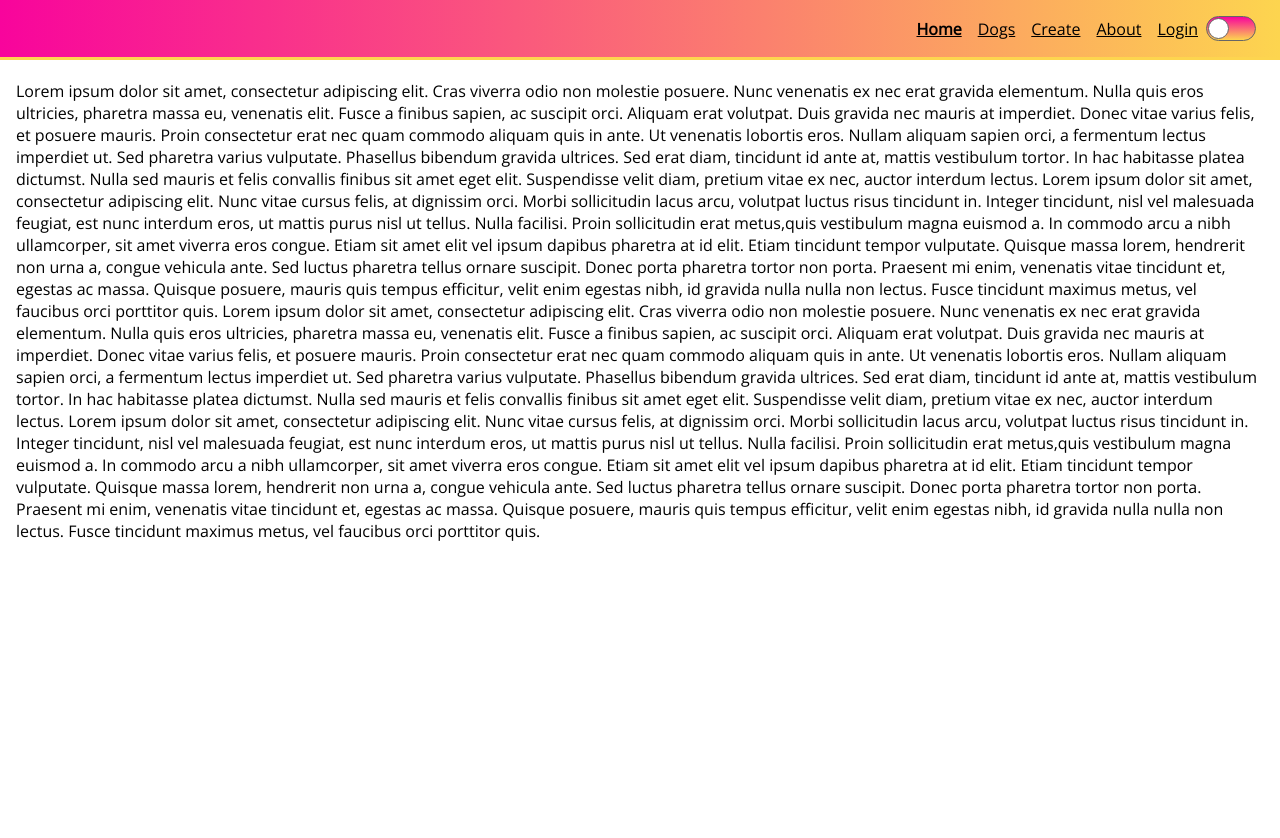
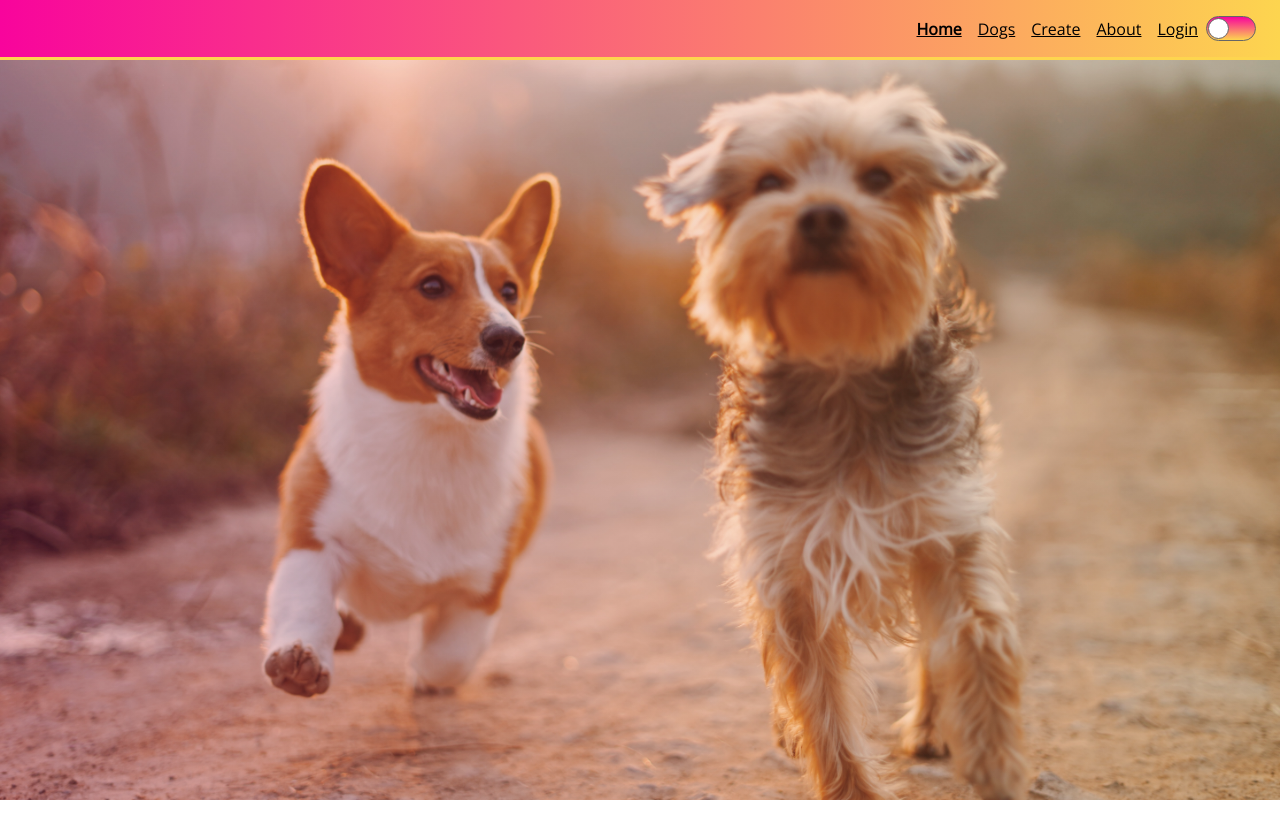
Before and after one commit to fuhrn/PI-Dogs, a React (Create React App) app in the folder client/: page / in a window 1280 px wide. Shown: the top 838 px of the page. After the commit the page ends 800 px from the top, so only its background shows below. Built offline with nearby package versions, Linux system fonts and the light colour scheme.

Commit message:
land Page avanzada

```diff
--- a/client/src/components/App.js
+++ b/client/src/components/App.js
@@ -13,7 +13,6 @@ import DarkTheme from 'themes/dark';
 
 const GlobalStyle = createGlobalStyle`
   body{
-    background: ${(p) => p.theme.bodyBackgroundColor};
     min-height: 100vh;
     margin: 0;
     color: ${(p) => p.theme.bodyFontColor};
--- a/client/src/components/common/DisplayDogs.js
+++ b/client/src/components/common/DisplayDogs.js
@@ -1,6 +1,6 @@
 import { useState, useEffect } from "react";
 import { useDispatch, useSelector } from "react-redux";
-import { Link } from "react-router-dom";
+// import { Link } from "react-router-dom";
 import { getDogs } from "../../redux/actions";
 import { Pagination, Card } from "components/common";
 import styled from "styled-components";
--- a/client/src/components/pages/Home.js
+++ b/client/src/components/pages/Home.js
@@ -1,68 +1,46 @@
-import { Header, Layout } from "components/common";
 import styled from "styled-components";
+import bkg from "../../assets/dogs.jpeg";
+import { Header } from "components/common";
+import theme from "themes/light";
+
+const primary = theme.primaryColor + '20';
+const secondary = theme.secondaryColor + "20";
 
 
 
+const Wrapper = styled.div`
+    display: grid;
+    height: 100%;   /*el 100% de la altura visible del viewport*/
+    min-height: 100vh;
+    grid-template-columns: 1fr;
+    grid-template-rows: 6rem 1fr 8rem;
+    position: relative;
+`
 
-export default function About() {
+const Img = styled.img`
+  width: 100%;
+  height: 100vh;
+  object-fit: cover;
+  position: absolute;
+  z-index: -1;
+`;
+
+const Background = styled.div`
+  height: 100vh;
+  width: 100%;
+  position: absolute;
+  z-index: -1;
+  background: linear-gradient(to right, ${primary}, ${secondary});
+`;
+
+const Home = ({ children }) => {
   return (
-    <div>
-      <Header />
-      <Layout>
+    <Wrapper>
+      <Header/>
+      <Img src={bkg} alt="" />
+      <Background/>
+    </Wrapper>
+  );
+};
 
-        <p>
-          Lorem ipsum dolor sit amet, consectetur adipiscing elit. Cras viverra
-          odio non molestie posuere. Nunc venenatis ex nec erat gravida
-          elementum. Nulla quis eros ultricies, pharetra massa eu, venenatis
-          elit. Fusce a finibus sapien, ac suscipit orci. Aliquam erat volutpat.
-          Duis gravida nec mauris at imperdiet. Donec vitae varius felis, et
-          posuere mauris. Proin consectetur erat nec quam commodo aliquam quis
-          in ante. Ut venenatis lobortis eros. Nullam aliquam sapien orci, a
-          fermentum lectus imperdiet ut. Sed pharetra varius vulputate.
-          Phasellus bibendum gravida ultrices. Sed erat diam, tincidunt id ante
-          at, mattis vestibulum tortor. In hac habitasse platea dictumst. Nulla
-          sed mauris et felis convallis finibus sit amet eget elit. Suspendisse
-          velit diam, pretium vitae ex nec, auctor interdum lectus. Lorem ipsum
-          dolor sit amet, consectetur adipiscing elit. Nunc vitae cursus felis,
-          at dignissim orci. Morbi sollicitudin lacus arcu, volutpat luctus
-          risus tincidunt in. Integer tincidunt, nisl vel malesuada feugiat, est
-          nunc interdum eros, ut mattis purus nisl ut tellus. Nulla facilisi.
-          Proin sollicitudin erat metus,quis vestibulum magna euismod a. In
-          commodo arcu a nibh ullamcorper, sit amet viverra eros congue. Etiam
-          sit amet elit vel ipsum dapibus pharetra at id elit. Etiam tincidunt
-          tempor vulputate. Quisque massa lorem, hendrerit non urna a, congue
-          vehicula ante. Sed luctus pharetra tellus ornare suscipit. Donec porta
-          pharetra tortor non porta. Praesent mi enim, venenatis vitae tincidunt
-          et, egestas ac massa. Quisque posuere, mauris quis tempus efficitur,
-          velit enim egestas nibh, id gravida nulla nulla non lectus. Fusce
-          tincidunt maximus metus, vel faucibus orci porttitor quis. Lorem ipsum
-          dolor sit amet, consectetur adipiscing elit. Cras viverra odio non
-          molestie posuere. Nunc venenatis ex nec erat gravida elementum. Nulla
-          quis eros ultricies, pharetra massa eu, venenatis elit. Fusce a
-          finibus sapien, ac suscipit orci. Aliquam erat volutpat. Duis gravida
-          nec mauris at imperdiet. Donec vitae varius felis, et posuere mauris.
-          Proin consectetur erat nec quam commodo aliquam quis in ante. Ut
-          venenatis lobortis eros. Nullam aliquam sapien orci, a fermentum
-          lectus imperdiet ut. Sed pharetra varius vulputate. Phasellus bibendum
-          gravida ultrices. Sed erat diam, tincidunt id ante at, mattis
-          vestibulum tortor. In hac habitasse platea dictumst. Nulla sed mauris
-          et felis convallis finibus sit amet eget elit. Suspendisse velit diam,
-          pretium vitae ex nec, auctor interdum lectus. Lorem ipsum dolor sit
-          amet, consectetur adipiscing elit. Nunc vitae cursus felis, at
-          dignissim orci. Morbi sollicitudin lacus arcu, volutpat luctus risus
-          tincidunt in. Integer tincidunt, nisl vel malesuada feugiat, est nunc
-          interdum eros, ut mattis purus nisl ut tellus. Nulla facilisi. Proin
-          sollicitudin erat metus,quis vestibulum magna euismod a. In commodo
-          arcu a nibh ullamcorper, sit amet viverra eros congue. Etiam sit amet
-          elit vel ipsum dapibus pharetra at id elit. Etiam tincidunt tempor
-          vulputate. Quisque massa lorem, hendrerit non urna a, congue vehicula
-          ante. Sed luctus pharetra tellus ornare suscipit. Donec porta pharetra
-          tortor non porta. Praesent mi enim, venenatis vitae tincidunt et,
-          egestas ac massa. Quisque posuere, mauris quis tempus efficitur, velit
-          enim egestas nibh, id gravida nulla nulla non lectus. Fusce tincidunt
-          maximus metus, vel faucibus orci porttitor quis.
-        </p>
-      </Layout>
-    </div>
-  );
-}
+export default Home;
```
